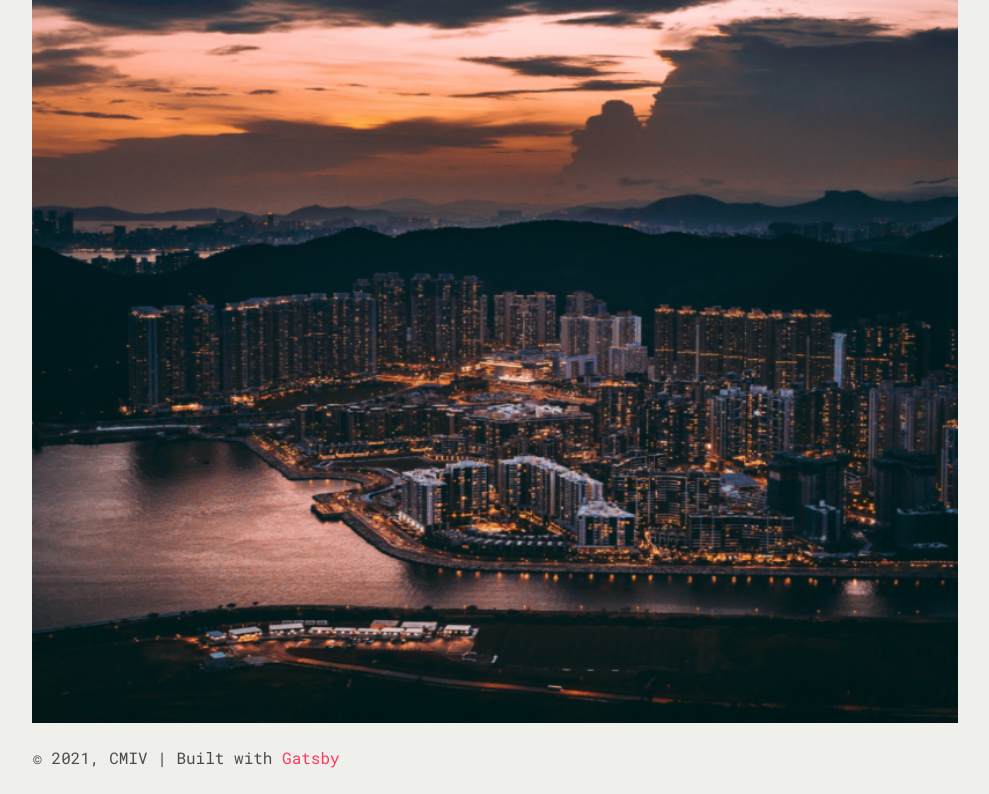
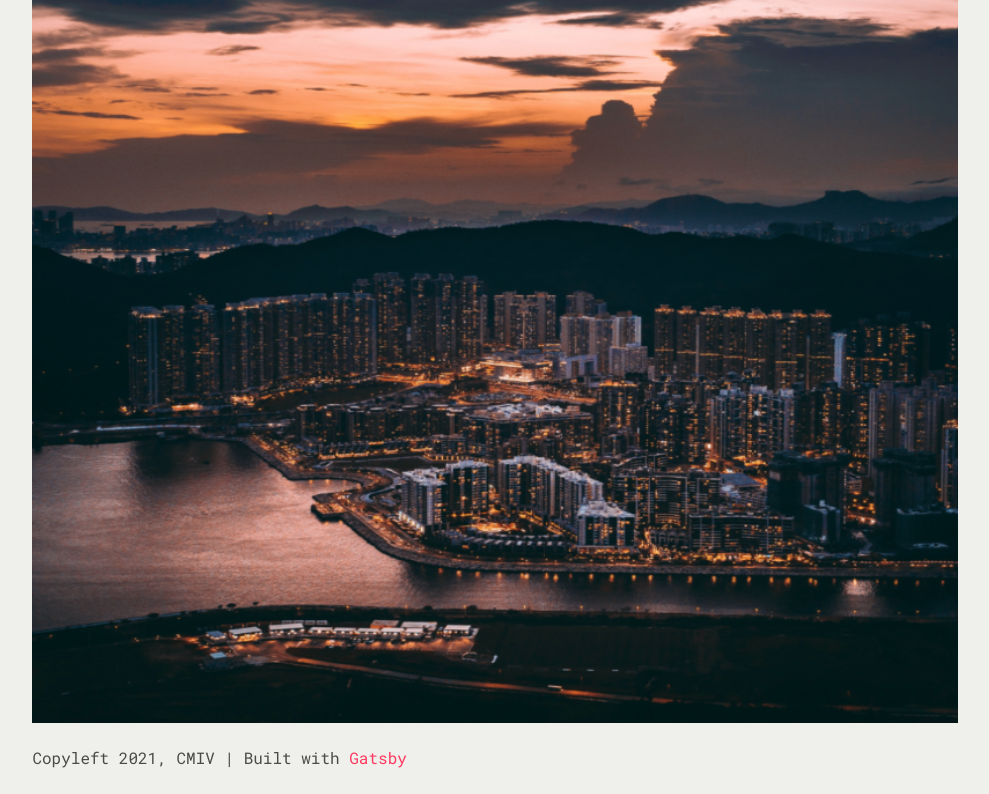
Before and after one commit to CM-IV/Dogtown_Computer_Science, a Gatsby site: page / in a window 1280 px wide. Shown: the part 323-1117 px from the top of the page, without its empty margins (145-1134 px from the left). Built offline with nearby package versions, Linux system fonts and the light colour scheme; Gatsby itself is replaced by a stand-in of ours.

Commit message:
Update layout.js

```diff
--- a/src/components/layout.js
+++ b/src/components/layout.js
@@ -36,7 +36,7 @@ const Layout = ({ children }) => {
         }}>
         <main>{children}</main>
         <footer>
-          © {new Date().getFullYear()}, CMIV | Built with
+          Copyleft {new Date().getFullYear()}, CMIV | Built with
           {` `}
           <a href="https://www.gatsbyjs.org">Gatsby</a>
         </footer>
```
